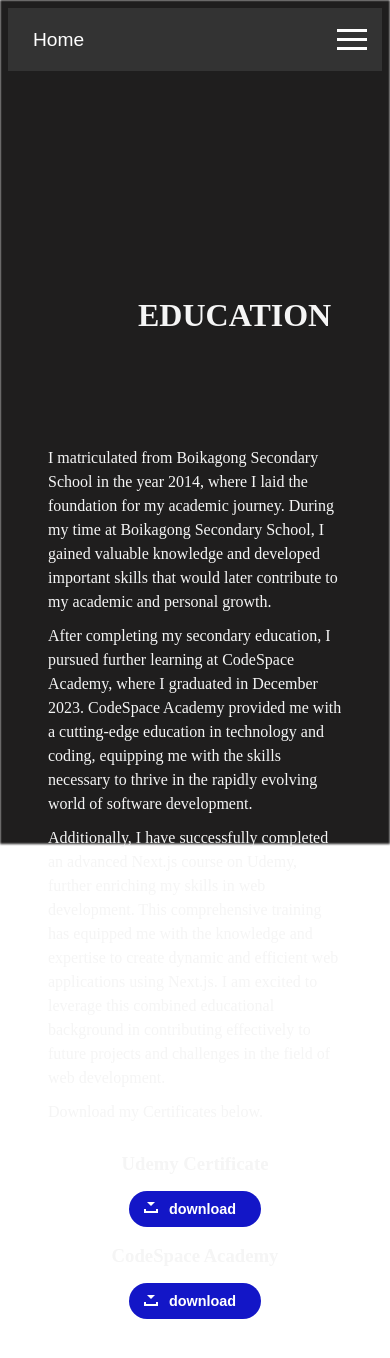
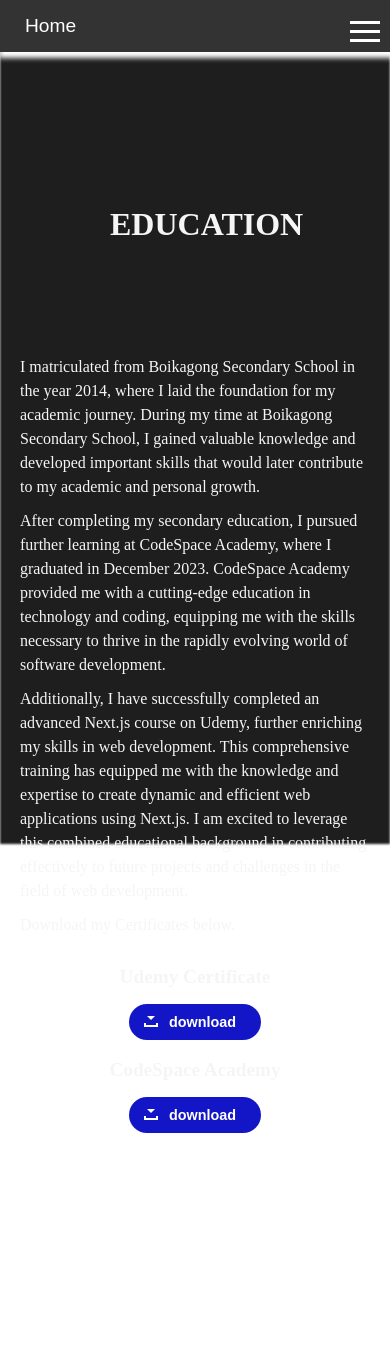
Before and after one commit to Thapelo-Molosiwa/Resume-Profile, a React (Vite) app in the folder Resume/: page /education in a window 390 px wide. Shown: the top 1358 px of the page. After the commit the page ends 1153 px from the top, so only its background shows below. Built offline with nearby package versions, Linux system fonts and the light colour scheme; the HTML template or start-up script is replaced by a standard one.

Commit message:
Burger menu clear

```diff
--- a/Resume/components/Header/Header.jsx
+++ b/Resume/components/Header/Header.jsx
@@ -4,6 +4,10 @@ import { Link } from "react-router-dom";
 
 export default function Header() {
   const [isMenuOpen, setMenuOpen] = useState(false);
+
+  const closeMenu = () => {
+    setMenuOpen(false);
+  };
 
   const toggleMenu = () => {
     setMenuOpen(!isMenuOpen);
@@ -12,7 +16,9 @@ export default function Header() {
   return (
     <header className="blow">
       <div className="myName">
-        <Link to="/">Home</Link>
+        <Link to="/" onClick={closeMenu}>
+          Home
+        </Link>
       </div>
 
       <div
@@ -26,16 +32,24 @@ export default function Header() {
       <nav className={`nav ${isMenuOpen ? "active" : ""}`}>
         <ul className="myList">
           <li className="navItem">
-            <Link to="/about">About</Link>
+            <Link to="/about" onClick={closeMenu}>
+              About
+            </Link>
           </li>
           <li className="navItem">
-            <Link to="/skills">Skills</Link>
+            <Link to="/skills" onClick={closeMenu}>
+              Skills
+            </Link>
           </li>
           <li className="navItem">
-            <Link to="/education">Education</Link>
+            <Link to="/education" onClick={closeMenu}>
+              Education
+            </Link>
           </li>
           <li className="navItem">
-            <Link to="/contact">Contact</Link>
+            <Link to="/contact" onClick={closeMenu}>
+              Contact
+            </Link>
           </li>
         </ul>
       </nav>
--- a/Resume/components/Header/header.css
+++ b/Resume/components/Header/header.css
@@ -1,12 +1,23 @@
 /* header.css */
 
+/* Reset margin and padding for the whole page */
+body, html {
+  margin: 0;
+  padding: 0;
+}
+
 .blow {
+  margin: 0; /* Reset margin */
+  position: fixed;
+  top: 0;
+  width: 100%;
   display: flex;
   justify-content: space-between;
   align-items: center;
   background-color: #333;
   padding: 15px;
   color: white;
+  box-shadow: 0px 5px 5px 1px;
 }
 
 .myName {
@@ -46,9 +57,11 @@
 }
 
 .myList {
+  position: relative;
+  right: 15px;
   list-style: none;
   margin: 0;
-  padding: 0;
+  padding: 3px;
   display: flex;
 }
 
@@ -72,9 +85,14 @@
   color: #fff6f6;
 }
 
+
 @media only screen and (max-width: 768px) {
   .burger-menu {
     display: block;
+    position: absolute;
+    right: 40px; /* Adjust this value to move the burger menu to the right */
+    top: 15px; /* Adjust this value if needed */
+    z-index: 2; /* Ensure the burger menu is above other elements */
   }
 
   .nav {
@@ -82,8 +100,8 @@
     flex-direction: column;
     position: absolute;
     top: 60px;
-    left: 0;
-    width: 100%;
+    right: 0; /* Align the menu to the right */
+    width: 80%;
     background-color: #333;
   }
 
@@ -96,7 +114,7 @@
   }
 
   .burger-menu.open .bar:nth-child(1) {
-    transform: rotate(-45deg) translate(-5px, 6px);
+    transform: rotate(-45deg) translate(-8px, 6px);
   }
 
   .burger-menu.open .bar:nth-child(2) {
--- a/Resume/components/pages/education/education.css
+++ b/Resume/components/pages/education/education.css
@@ -4,12 +4,9 @@
     text-align: center;
     padding: 60px;
     margin-top: 75px; /* Adjust this value to match the height of your sticky element */
-
 }
 
 .Edu p {
-    margin-bottom: 1rem;
-
     margin: 10px 0;
     line-height: 1.5;
     text-align: left;
@@ -17,22 +14,27 @@
 
 .Edu h3 {
     margin-bottom: 1rem;
+    font-size: 1.5rem; /* Adjust the font size for h3 */
 }
 
 .buttons {
     display: flex;
+    justify-content: center; /* Center buttons horizontally on larger screens */
 }
 
 /* Mobile styles using media queries */
 @media only screen and (max-width: 600px) {
     .Edu {
         margin-top: 75px;
-        padding: 40px; /* Adjust padding for smaller screens */
-
+        padding: 20px; /* Adjust padding for smaller screens */
     }
 
+    .Edu h3 {
+        font-size: 1.2rem; /* Adjust the font size for h3 on smaller screens */
+    }
 
     .buttons {
         flex-direction: column; /* Stack buttons vertically on smaller screens */
+        align-items: center; /* Center buttons vertically on smaller screens */
     }
 }
--- a/Resume/components/pages/skills/skills.css
+++ b/Resume/components/pages/skills/skills.css
@@ -1,6 +1,6 @@
 /* Default styles for larger screens */
 .skillset {
-  text-wrap: balance;
+  word-wrap: break-word; /* Corrected property name */
   display: flex;
   justify-content: space-evenly;
   margin-bottom: 1rem;
@@ -23,7 +23,6 @@
 
 .bothsh {
   text-align: left;
-  /* Removed font-weight: bold; */
   font-size: 24px;
   margin: 10px 0;
 }
@@ -31,7 +30,6 @@
 /* Mobile styles using media queries */
 @media only screen and (max-width: 600px) {
   .skillset {
-
     flex-direction: column;
     align-items: left;
   }
@@ -47,6 +45,6 @@
 
   .skillset h1 {
     margin-bottom: 1rem;
-    text-wrap: balance;
+    word-wrap: break-word; /* Corrected property name */
   }
 }
--- a/Resume/src/index.css
+++ b/Resume/src/index.css
@@ -1,4 +1,3 @@
-/* Create a pseudo-element for the blurred background */
 body::before {
     content: "";
     background-color: rgb(31, 30, 30);
@@ -11,11 +10,10 @@ body::before {
     left: 0;
     width: 100%;
     height: 100%;
-    z-index: -1;
+    z-index: -1; /* You may want to remove this line or set it to a higher value if needed */
 }
 
 body {
-
-
     color: whitesmoke;
+    /* Add any other styles you need for the main content */
 }
```
Also changed, not shown: 2 other files (tests, documents, lock files or other folders).
